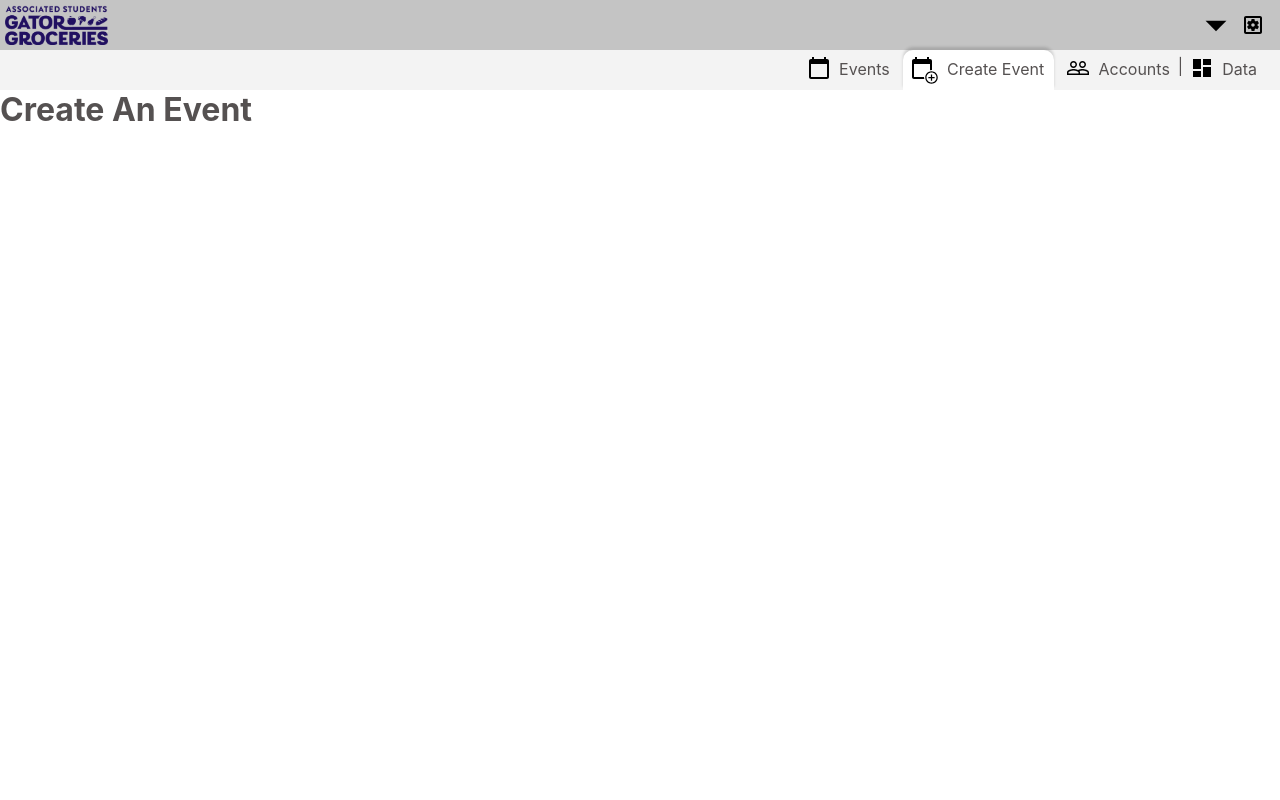
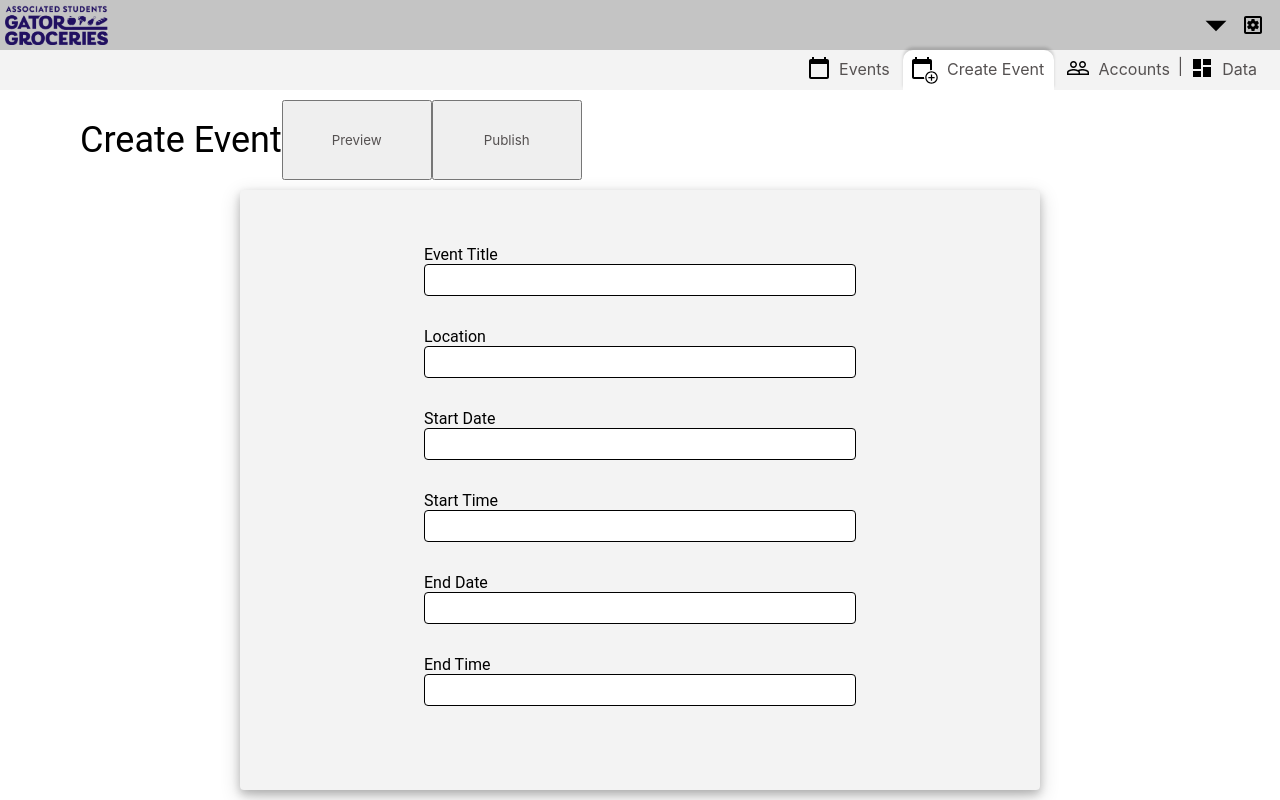
Before and after one commit to shane-au-wade/sfsu-gatorgroceries, a React (Create React App) app in the folder frontend/: page /admin/create-event in a window 1280 px wide. Built offline with nearby package versions, Linux system fonts and the light colour scheme.

Commit message:
updated create events

```diff
--- a/frontend/src/admin/components/createEvent/Admin-create-event-style.css
+++ b/frontend/src/admin/components/createEvent/Admin-create-event-style.css
@@ -0,0 +1,74 @@
+h2{
+    font-family: 'Roboto', sans-serif;
+    font-style: normal;
+    font-weight: normal;
+    font-size: 36px;
+    color: black;
+    line-height: 0px;
+}
+
+.create-event-background{
+    display: flex;
+    align-items: center;
+    justify-content: center;
+    background-color: #F3F3F3;
+    margin: 0 auto;
+    width: 800px;
+    height: 600px;
+    border-radius: 4px;
+    box-shadow: 0 4px 8px 0 rgba(0, 0, 0, 0.2), 0 6px 20px 0 rgba(0, 0, 0, 0.19);
+}
+
+.button-container{
+    display: flex;
+    align-items: center;
+    height: 80px;
+
+}
+
+button{
+
+
+    width: 150px;
+    height: 80px;
+    /* border-radius: 4px;
+
+    margin-right: 500px;*/
+}
+
+.title-container{
+    display: flex;
+    align-items: center;
+    margin-left: 80px;
+
+    height: 100px;
+}
+
+label{
+
+    font-family: 'Roboto', sans-serif;
+    font-style: normal;
+    font-weight: normal;
+    font-size: 16px;
+    color: black;
+    line-height: 0px;
+
+
+
+}
+input:focus,
+select:focus,
+textarea:focus,
+button:focus {
+    outline: none;
+}
+
+input{
+    display: block;
+   border-radius: 4px;
+   width: 430px;
+    height: 30px;
+    border:1px solid black;
+    margin-bottom: 30px;
+
+}
--- a/frontend/src/admin/components/createEvent/AdminCreateEvent.js
+++ b/frontend/src/admin/components/createEvent/AdminCreateEvent.js
@@ -1,18 +1,113 @@
-import React from 'react'
+import React, {useState} from 'react'
 import {Link} from 'react-router-dom'
 import AdminHeader from '../adminHeader/adminHeader.jsx'
 import './Admin-create-event-style.css'
 
 const AdminCreateEvent = () => {
+    const [eventTitle, setEventTitle] = useState('')
+    const [location, setLocation] = useState('')
+    const [startDate, setStartDate] = useState('')
+    const [startTime, setStartTime] = useState('')
+    const [endDate, setEndDate] = useState('')
+    const [endTime, setEndTime] = useState('')
+
+    const handleEventTitleChange = (event) => {
+        setEventTitle(event.target.value)
+      }
+
+      const handleLocationChange = (event) => {
+        setLocation(event.target.value)
+      }
+      const handleStartDateChange = (event) => {
+        setStartDate(event.target.value)
+      }
+
+      const handleStartTimeChange = (event) => {
+        setStartTime(event.target.value)
+      }
+      const handleEndDateChange = (event) => {
+        setEndDate(event.target.value)
+      }
+      const handleEndTimeChange = (event) => {
+        setEndTime(event.target.value)
+      }
+
+
+      const handleForm = (event) => {
+        event.preventDefault()
+        const LogInObject = {eventTitle, location,startDate,startTime,endDate,endTime}
+
+        console.log(LogInObject)
+      }
+
 return (
-    <div>
+    <div className='admin-create-events'>
         <AdminHeader selected='Create Event' username='Admin T.'></AdminHeader>
         <div className='AdminContentArea'>
+            <div className='title-container'>
+                <h2>Create Event</h2>
+                <button type='text'>Preview</button>
+              <button type='text'>Publish</button>
+            </div>
+
+
+
+
+            <div className='create-event-background'>
+
             <div>
-                <h1>Create An Event</h1>
+
+                  <form onSubmit={handleForm}>
+
+
+                              <div className='form-container'>
+                              <label for="event title" >Event Title </label>
+
+
+                              <input type='text' name="event title" value={eventTitle} onChange={handleEventTitleChange} data-check="{&quot;max_length&quot;:{&quot;args&quot;:[255],&quot;when&quot;:&quot;submit&quot;}}" id="id_group-details-name" maxlength="255" name="group-details-name" required />
+
+                              </div>
+
+                              <div className='form-container'>
+                              <label for="location" >Location</label>
+
+                              <input type='text' name="location" value={location} onChange={handleLocationChange} required />
+
+                              </div>
+
+                              <div className='form-container'>
+                              <label for="start date" >Start Date</label>
+
+                              <input type='text' name="start date" value={startDate} onChange={handleStartDateChange} required />
+
+                              </div>
+
+                              <div className='start-end-time'>
+                              <div className='form-container'>
+                              <label for="start time" >Start Time</label>
+
+                              <input type='text' name="start time" value={startTime} onChange={handleStartTimeChange} required />
+
+                              </div>
+                              <div className='form-container'>
+                              <label for="end date">End Date</label>
+
+                              <input type='text' name="end date" value={endDate} onChange={handleEndDateChange} required />
+
+                              </div>
+                              <div className='form-container'>
+                              <label for="end time">End Time</label>
+
+                              <input type='text' name="end time" value={endTime} onChange={handleEndTimeChange} required />
+
+                              </div>
+                              </div>
+                  </form>
+                </div>
             </div>
-        </div>
-    </div>
+         </div>
+         </div>
+
 
 )};
 
```
